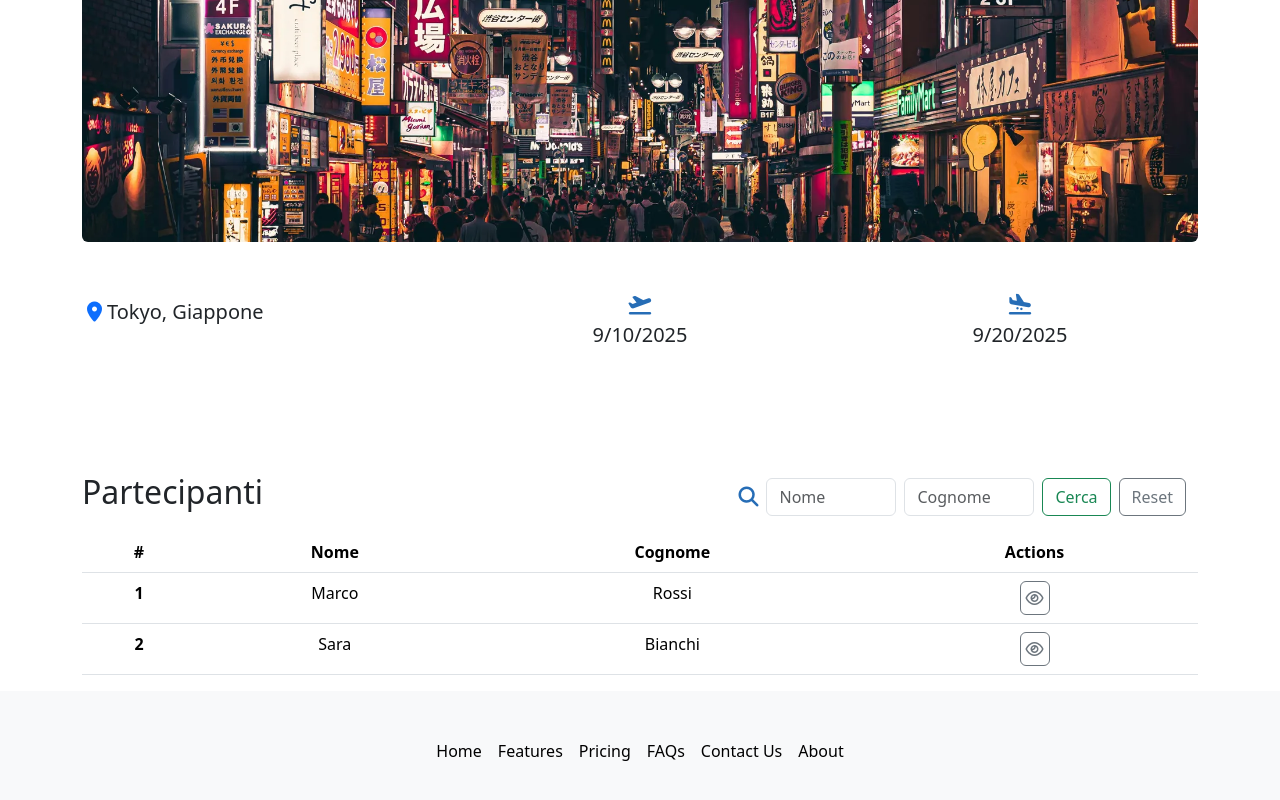
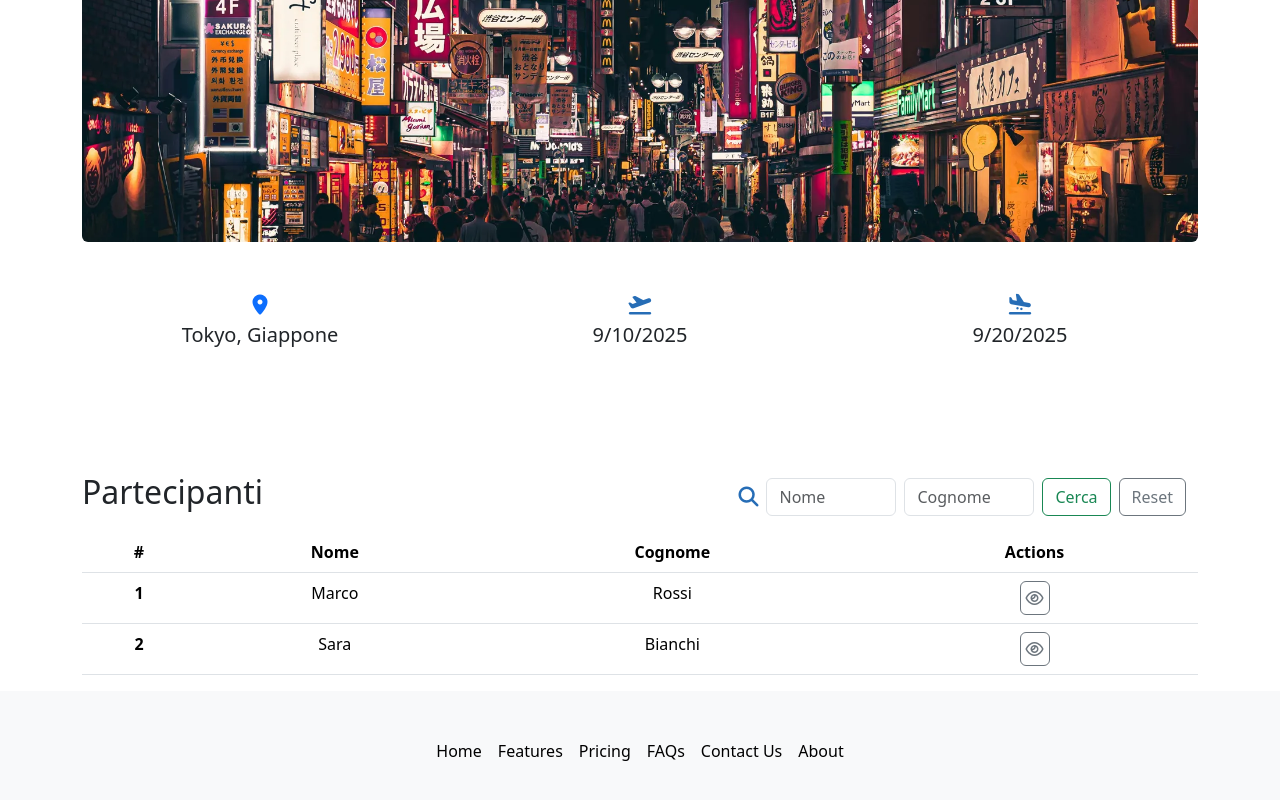
Before and after one commit to DavideCriscuolo/projectTeam, a React (Vite) app: page /trip/0 in a window 1280 px wide. Shown: the part 682-1482 px from the top of the page. Built offline with nearby package versions, Linux system fonts and the light colour scheme.

Commit message:
add comments to TripDetailsPage

```diff
--- a/src/pages/TripDetailsPage.jsx
+++ b/src/pages/TripDetailsPage.jsx
@@ -5,24 +5,29 @@ import { participants } from "../data/participants";
 import SearchBar from "../components/SearchBar";
 
 export default function TripDetailsPage() {
+
+  //RECUPERO IL PARAMETRO ID UTILIZZANDO USEPARAMS
   const { id } = useParams();
+
+  //SETTO LA VARIABILE DI STATO PER IL FILTRAGGIO DEI PARTECIPANTI
   const [searchFilters, setSearchFilters] = useState({ nome: "", cognome: "" });
 
+  //DESTRUTTURO L'ARRAY DI OGGETTI DEL VIAGGIO CON LO STESSO PARAMETRO/POSIZIONE
   const { nomeViaggio, destinazione, dataInizio, dataFine, img } =
     plannedTrips[id];
+
+  //FORMATTO LA DATA CON VISUALIZZAZIONE DD-MM-YYYY
   const startDate = new Date(dataInizio).toLocaleDateString();
   const endDate = new Date(dataFine).toLocaleDateString();
 
-
-
-
-
-
+  //FILTER DEI PARTECIPANTI AL VIAGGIO
   const partecipanti = participants.filter((element) => {
     if (element.idViaggio == id) {
       return element;
     }
   });
+
+
 
   const filteredPartecipanti = useMemo(() => {
     return partecipanti.filter((participant) => {
@@ -42,22 +47,26 @@ export default function TripDetailsPage() {
   return (
     <>
       <div className="mt-5 container">
+        {/* VISUALIZZAZIONE VIAGGIO */}
         <p className="py-3 fs-1 ">{nomeViaggio}</p>
-        <div className="card">
 
         <div className="pb-5">
 
-
           <img className="img-fluid rounded" src={img} alt="Trip Image" />
 
+
+          {/* DETTAGLI DEL VIAGGIO */}
           <div className="py-5">
 
             <div className="row">
-                <div className="col-4 d-flex align-items-center">
-                  <p className="fs-5">
-                    <i className="fa-solid fa-location-dot text-primary">
-                    </i>{destinazione}
-                  </p>
+              <div className="col-4">
+                <div className="fs-5 text-center d-flex flex-column">
+                  <span>
+                    <i className="fa-solid fa-location-dot text-primary ">
+                    </i>
+                  </span>
+                  <span>{destinazione}</span>
+                </div>
               </div>
               <div className="col-4 ">
                 <div className="text-center d-flex fs-5 flex-column">
@@ -82,14 +91,15 @@ export default function TripDetailsPage() {
 
           </div>
         </div>
-        </div>
 
-        <div className="mt-3">
+        {/* SEZIONE PARTECIPANTI */}
+        <section className="mt-3">
           <div className="d-flex align-items-center">
             <h2 className="align-middle">Partecipanti</h2>
             <SearchBar onSearch={handleSearch} />
           </div>
 
+          {/* TABELLA DEI PARTECIPANTI */}
           <table className="table">
             <thead>
               <tr>
@@ -100,6 +110,8 @@ export default function TripDetailsPage() {
               </tr>
             </thead>
             <tbody>
+
+              {/* MAP DEI PARTECIPANTI PER STAMPARLI DINAMICAMENTE IN PAGINA */}
               {filteredPartecipanti.map((element, id) => {
                 return (
                   <tr key={id}>
@@ -114,6 +126,8 @@ export default function TripDetailsPage() {
                   </tr>
                 );
               })}
+
+              {/* IN CASO DI RICERCA PARTECIPANTE ERRATA... */}
               {filteredPartecipanti.length === 0 && (
                 <tr>
                   <td colSpan="4" className="text-center">Nessun partecipante trovato</td>
@@ -121,7 +135,7 @@ export default function TripDetailsPage() {
               )}
             </tbody>
           </table>
-        </div>
+        </section>
       </div >
     </>
   );
```
Lines whose indentation alone changed are shown as unchanged.
